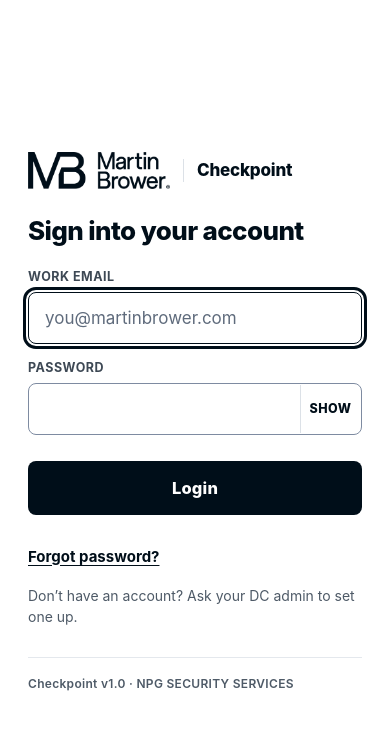
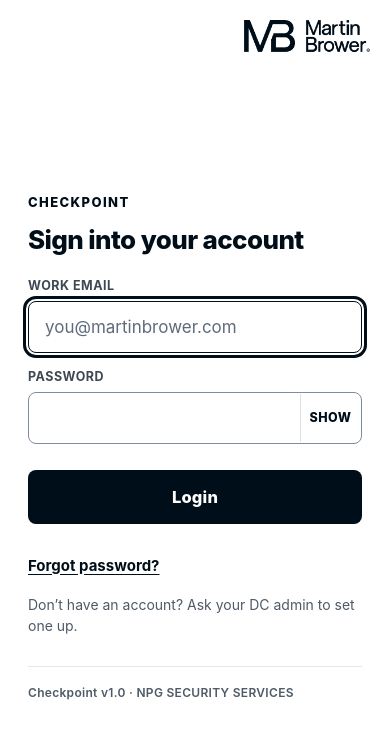
Before and after one commit to KofiGilbert/gatecheck, a plain HTML site: page index.html in a window 390 px wide. Drawn offline with Linux system fonts and the light colour scheme; no server answers.

Commit message:
Move the Martin Brower logo to the top right corner
The wordmark is now pinned to the corner of the overlay rather than
locked up with the product name, and "CHECKPOINT" becomes a small caps
eyebrow above the sign-in heading.

The logo is absolutely positioned, so it sits outside the flex flow and
stays in the corner rather than scrolling with the form. On phones that
creates an overlap risk, so the panel reserves matching top padding.

That padding then broke the keyboard-overlap case: at 390x320 the
password field ended 13px below the fold and could not be brought fully
into view. On a short screen the brand chrome now hides and the padding
collapses, so the fields stay reachable. Caught by the existing test.

89 tests passing.

```diff
--- a/index.html
+++ b/index.html
@@ -130,11 +130,15 @@
     margin:auto; width:100%; max-width:400px;
     animation:gc-rise 260ms cubic-bezier(.2,.8,.24,1) 40ms both;
   }
-  #login .gc-lockup{display:flex;align-items:center;gap:15px;margin:0 0 32px}
-  #login .gc-logo{display:block;flex:0 0 auto;width:168px;height:auto;margin:0}
+  /* absolutely positioned, so it is out of the flex flow and pinned to the corner */
+  #login .gc-brand{
+    position:absolute;top:26px;right:28px;z-index:3;
+    display:block;width:158px;height:auto;
+  }
   #login .gc-product{
-    padding-left:15px;border-left:1px solid var(--mb-hair);
-    font-size:19px;line-height:23px;font-weight:800;letter-spacing:-.2px;color:var(--mb-ink);
+    display:block;margin:0 0 14px;
+    font-size:13px;line-height:16px;font-weight:800;letter-spacing:1.4px;
+    text-transform:uppercase;color:var(--mb-ink);
   }
   #login h1{margin:0;font-size:30px;line-height:37px;font-weight:800;
     letter-spacing:-.6px;color:var(--mb-ink)}
@@ -215,10 +219,16 @@
   @media (max-width: 899px){
     #login .gc-visual{display:none}
     #login .gc-panel{flex:1 1 100%}
-    #login .gc-lockup{margin-bottom:26px;gap:13px}
-    #login .gc-logo{width:142px}
-    #login .gc-product{padding-left:13px;font-size:17px}
+    #login .gc-brand{width:126px;top:20px;right:20px}
+    #login .gc-panel{padding-top:82px}
     #login h1{font-size:26px;line-height:32px}
+  }
+
+  /* short screen (landscape phone, or a keyboard shrinking the layout viewport):
+     brand chrome yields so the fields stay reachable */
+  @media (max-width: 899px) and (max-height: 560px){
+    #login .gc-brand{display:none}
+    #login .gc-panel{padding-top:18px;padding-bottom:18px}
   }
 
   @media (prefers-color-scheme: dark){
@@ -235,7 +245,7 @@
     #login .gc-cta:active{background:#255C8E}
     #login .gc-cta:disabled{background:#26557F}
     #login #loginerr::before,#login #loginerr.ok::before{color:#0B121C}
-    #login .gc-logo{filter:invert(1) brightness(1.9)}
+    #login .gc-brand{filter:invert(1) brightness(1.9)}
   }
 
   @keyframes gc-fade{ from{opacity:0} to{opacity:1} }
@@ -491,14 +501,12 @@
 </div>
 <!-- ============ LOGIN OVERLAY ============ -->
 <div id="login" style="display:none">
+  <img class="gc-brand" src="assets/mb-logo.png" alt="Martin Brower" width="880" height="226">
   <div class="gc-visual" role="img"
        aria-label="A Martin Brower team member in a hi-vis vest checking a load against a clipboard"></div>
   <div class="gc-panel">
     <div class="gc-form-wrap">
-      <div class="gc-lockup">
-        <img class="gc-logo" src="assets/mb-logo.png" alt="Martin Brower" width="880" height="226">
-        <span class="gc-product">Checkpoint</span>
-      </div>
+      <span class="gc-product">Checkpoint</span>
       <h1>Sign into your account</h1>
       <div role="status" aria-live="polite" aria-atomic="true"><div id="loginerr"></div></div>
       <form id="lg_form" novalidate onsubmit="doLogin();return false">
```
